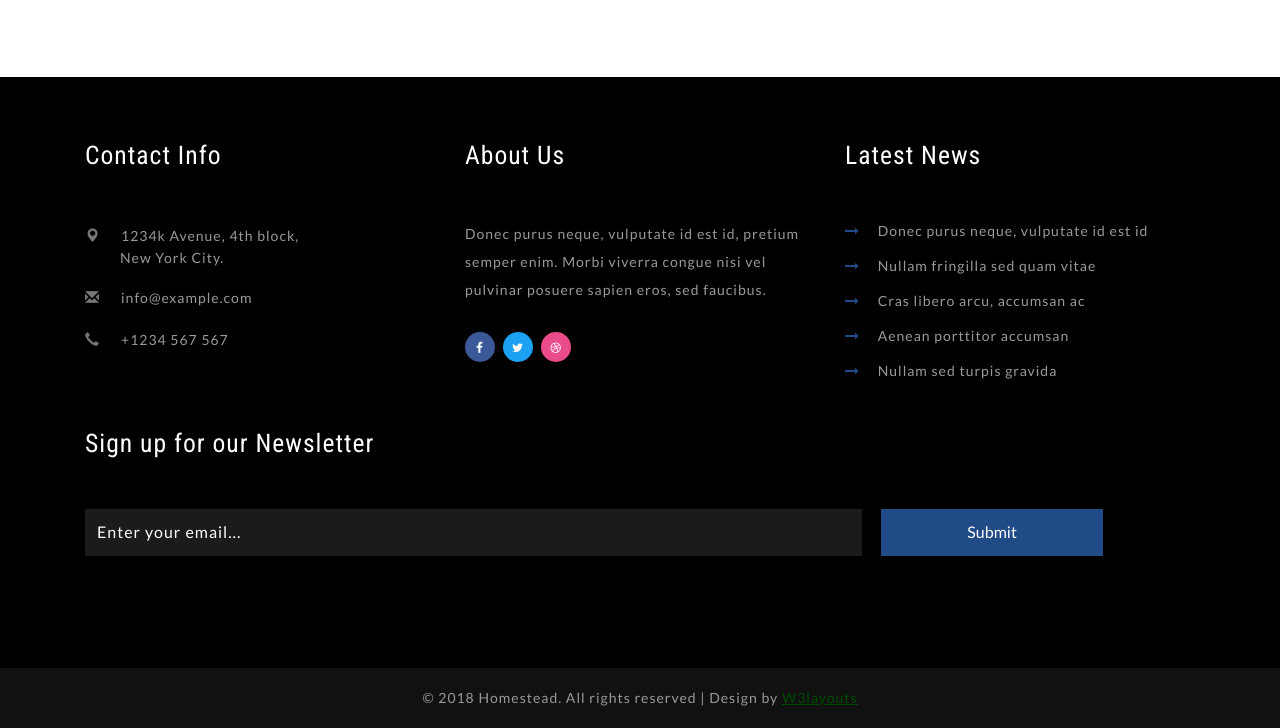
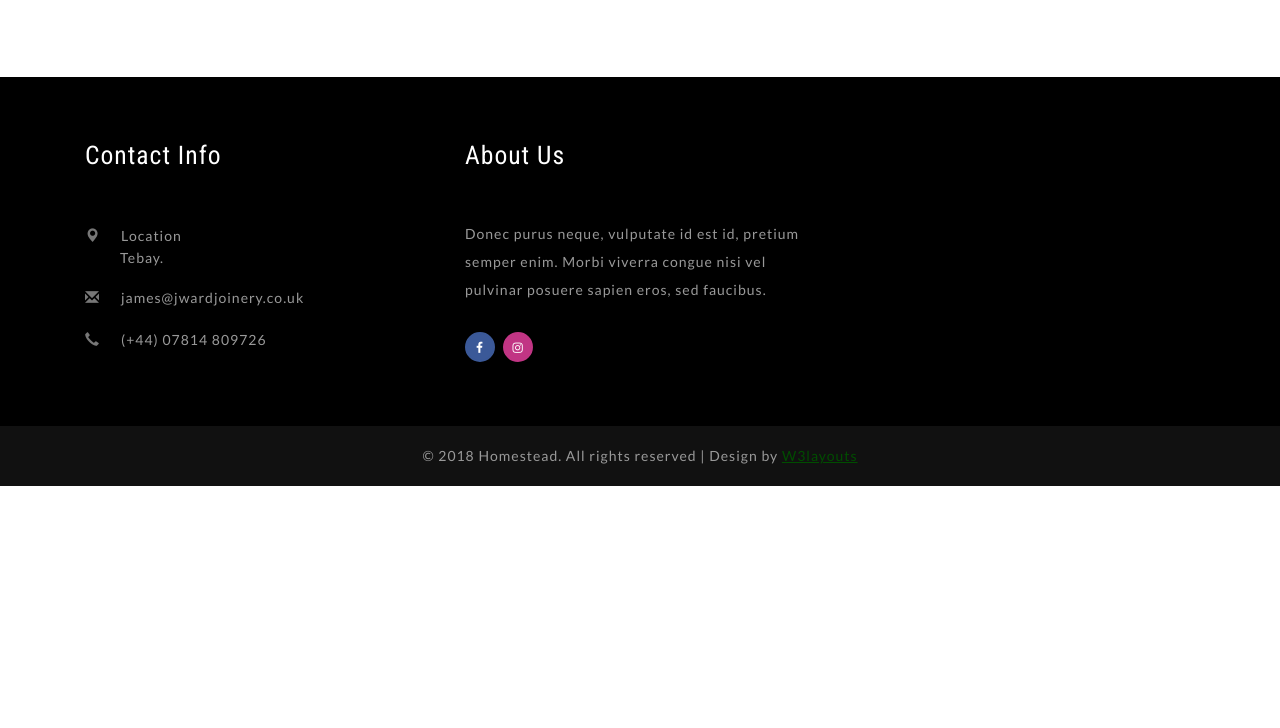
Before and after one commit to alowva/JWJ, a plain HTML site: page gallery.html in a window 1280 px wide. Shown: the part 1452-2180 px from the top of the page. After the commit the page ends 1938 px from the top, so only its background shows below. Drawn offline with Linux system fonts and the light colour scheme.

Commit message:
Update gallery.html

```diff
--- a/gallery.html
+++ b/gallery.html
@@ -30,8 +30,8 @@ Smartphone Compatible web template, free webdesigns for Nokia, Samsung, LG, Sony
 <div class="header">
 	<div class="w3layouts_header_right">
 		<ul>
-			<li><i class="fa fa-phone" aria-hidden="true"></i>(+000) 123 456</li>
-			<li><i class="fa fa-envelope" aria-hidden="true"></i><a href="mailto:info@example.com">info@example.com</a></li>
+			<li><i class="fa fa-phone" aria-hidden="true"></i>(+44) 07814 809726</li>
+			<li><i class="fa fa-envelope" aria-hidden="true"></i><a href="mailto:james@jwardjoinery.co.uk">james@jwardjoinery.co.uk</a></li>
 		</ul>
 	</div>
 </div>
@@ -45,7 +45,7 @@ Smartphone Compatible web template, free webdesigns for Nokia, Samsung, LG, Sony
 					<span class="icon-bar"></span>
 					<span class="icon-bar"></span>
 				</button>
-				<h1><a class="navbar-brand" href="index.html"><i class="fa fa-home" aria-hidden="true"></i> HOMESTEAD <span>The Real Estate</span> </a></h1>
+				<h1><a class="navbar-brand" href="index.html"><img src="images/jwj.png"></img> </a></h1>
 			</div>
 				<!-- Collect the nav links, forms, and other content for toggling -->
 				<div class="collapse navbar-collapse navbar-right" id="bs-example-navbar-collapse-1">
@@ -54,20 +54,12 @@ Smartphone Compatible web template, free webdesigns for Nokia, Samsung, LG, Sony
 							<li><a href="index.html">Home</a></li>
 							<li><a href="services.html" >Services</a></li>
 							<li class="active"><a href="gallery.html">Gallery</a></li>
-							<li class="dropdown">
-								<a href="#" class="dropdown-toggle" data-toggle="dropdown">Short Codes <b class="caret"></b></a>
-								<ul class="dropdown-menu agile_short_dropdown">
-									<li><a href="icons.html">Web Icons</a></li>
-									<li><a href="typography.html">Typography</a></li>
-								</ul>
-							</li>
 							<li><a href="contact.html">Contact</a></li>
 						</ul>
 						<div class="agileinfo_social_icons">
 							<ul class="agileits_social_list">
-								<li><a href="#" class="w3_agile_facebook"><i class="fa fa-facebook" aria-hidden="true"></i></a></li>
-								<li><a href="#" class="agile_twitter"><i class="fa fa-twitter" aria-hidden="true"></i></a></li>
-								<li><a href="#" class="w3_agile_dribble"><i class="fa fa-dribbble" aria-hidden="true"></i></a></li>
+								<li><a href="https://www.facebook.com/james.wardjoinery" class="w3_agile_facebook"><i class="fa fa-facebook" aria-hidden="true"></i></a></li>
+								<li><a href="https://www.instagram.com/jw_joinery_building_uk/" class="agile_instagram"><i class="fa fa-instagram" aria-hidden="true"></i></a></li>
 							</ul>
 						</div>
 					</nav>
@@ -229,9 +221,9 @@ Smartphone Compatible web template, free webdesigns for Nokia, Samsung, LG, Sony
 			<div class="col-md-4 agile_footer_grid">
 				<h3>Contact Info</h3>
 				<ul class="w3_address">
-					<li><i class="glyphicon glyphicon-map-marker" aria-hidden="true"></i>1234k Avenue, 4th block, <span>New York City.</span></li>
-					<li><i class="glyphicon glyphicon-envelope" aria-hidden="true"></i><a href="mailto:info@example.com">info@example.com</a></li>
-					<li><i class="glyphicon glyphicon-earphone" aria-hidden="true"></i>+1234 567 567</li>
+					<li><i class="glyphicon glyphicon-map-marker" aria-hidden="true"></i>Location <span>Tebay.</span></li>
+					<li><i class="glyphicon glyphicon-envelope" aria-hidden="true"></i><a href="mailto:james@jwardjoinery.co.uk">james@jwardjoinery.co.uk</a></li>
+					<li><i class="glyphicon glyphicon-earphone" aria-hidden="true"></i>(+44) 07814 809726</li>
 				</ul>
 			</div>
 			<div class="col-md-4 agile_footer_grid">
@@ -239,42 +231,9 @@ Smartphone Compatible web template, free webdesigns for Nokia, Samsung, LG, Sony
 				<p>Donec purus neque, vulputate id est id, pretium semper enim. Morbi viverra
 					congue nisi vel pulvinar posuere sapien eros, sed faucibus.</p>
 				<ul class="agileits_social_list">
-					<li><a href="#" class="w3_agile_facebook"><i class="fa fa-facebook" aria-hidden="true"></i></a></li>
-					<li><a href="#" class="agile_twitter"><i class="fa fa-twitter" aria-hidden="true"></i></a></li>
-					<li><a href="#" class="w3_agile_dribble"><i class="fa fa-dribbble" aria-hidden="true"></i></a></li>
+					<li><a href="https://www.facebook.com/james.wardjoinery" class="w3_agile_facebook"><i class="fa fa-facebook" aria-hidden="true"></i></a></li>
+					<li><a href="https://www.instagram.com/jw_joinery_building_uk/" class="agile_instagram"><i class="fa fa-instagram" aria-hidden="true"></i></a></li>
 				</ul>
-			</div>
-			<div class="col-md-4 agile_footer_grid">
-				<h3>Latest News</h3>
-				<ul class="agileits_w3layouts_footer_grid_list">
-					<li><i class="fa fa-long-arrow-right" aria-hidden="true"></i>
-						<a href="#" data-toggle="modal" data-target="#myModal">Donec purus neque, vulputate
-							id est id</a>
-					</li>
-					<li><i class="fa fa-long-arrow-right" aria-hidden="true"></i>
-						<a href="#" data-toggle="modal" data-target="#myModal">Nullam fringilla sed quam vitae</a>
-					</li>
-					<li><i class="fa fa-long-arrow-right" aria-hidden="true"></i>
-						<a href="#" data-toggle="modal" data-target="#myModal">Cras libero arcu, accumsan ac </a>
-					</li>
-					<li><i class="fa fa-long-arrow-right" aria-hidden="true"></i>
-						<a href="#" data-toggle="modal" data-target="#myModal">Aenean porttitor accumsan</a>
-					</li>
-					<li><i class="fa fa-long-arrow-right" aria-hidden="true"></i>
-						<a href="#" data-toggle="modal" data-target="#myModal">Nullam sed turpis gravida</a>
-					</li>
-				</ul>
-			</div>
-			<div class="clearfix"> </div>
-			<div class="w3_agileits_footer_grids">
-				<div class="col-md-12 wthree_footer_grid_right">
-					<h3>Sign up for our Newsletter</h3>
-					<form action="#" method="post">
-						<input type="email" name="Email" placeholder="Enter your email..." required="">
-						<input type="submit" value="Submit">
-					</form>
-				</div>
-				<div class="clearfix"> </div>
 			</div>
 		</div>
 	</div>
```
